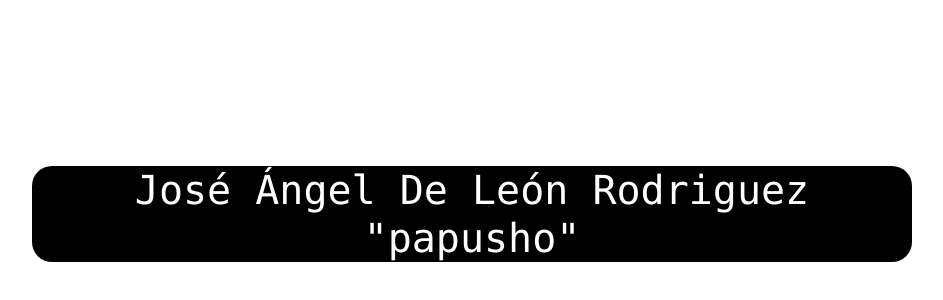
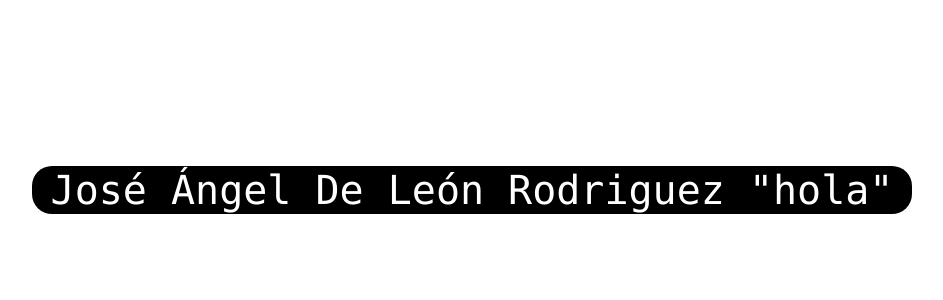
Before and after one commit to jose1angel/nombre, a plain HTML site: page index.html in a window 1280 px wide. Shown: the part 34-334 px from the top of the page, without its empty margins (168-1111 px from the left). Drawn offline with nearby package versions, Linux system fonts and the light colour scheme.

Commit message:
Update index.html

```diff
--- a/index.html
+++ b/index.html
@@ -17,6 +17,6 @@
         margin: 200px;
     }
  </style>
-    <h1>José Ángel De León Rodriguez "papusho"</h1>
+    <h1>José Ángel De León Rodriguez "hola"</h1>
 
 </html>
```
